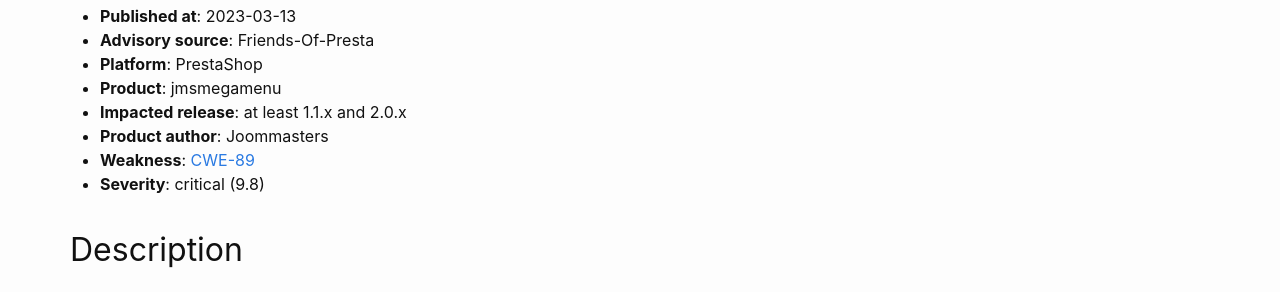
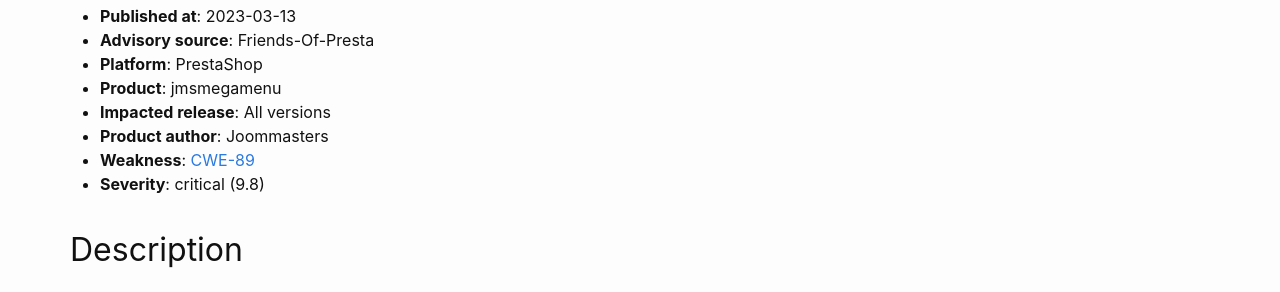
Before and after one commit to friends-of-presta/security-advisories, a Jekyll site: the page built from _posts/2023-03-13-jmsmegamenu.md, in a window 1280 px wide and 900 px high, scrolled down 626 px. Shown: the part 158-450 px from the top of the window. Built offline with Jekyll 4.4.1, drawn with Linux system fonts in a browser that asks for light colours.

Commit message:
Update 2023-03-13-jmsmegamenu.md
Fix impacted version text format for better pasing by Wilson Alba module.

```diff
--- a/_posts/2023-03-13-jmsmegamenu.md
+++ b/_posts/2023-03-13-jmsmegamenu.md
@@ -20,7 +20,7 @@ This module is for the PrestaShop e-commerce platform and mainly provided with j
 * **Advisory source**: Friends-Of-Presta
 * **Platform**: PrestaShop
 * **Product**: jmsmegamenu
-* **Impacted release**: at least 1.1.x and 2.0.x
+* **Impacted release**: All versions
 * **Product author**: Joommasters
 * **Weakness**: [CWE-89](https://cwe.mitre.org/data/definitions/89.html)
 * **Severity**: critical (9.8)
```
